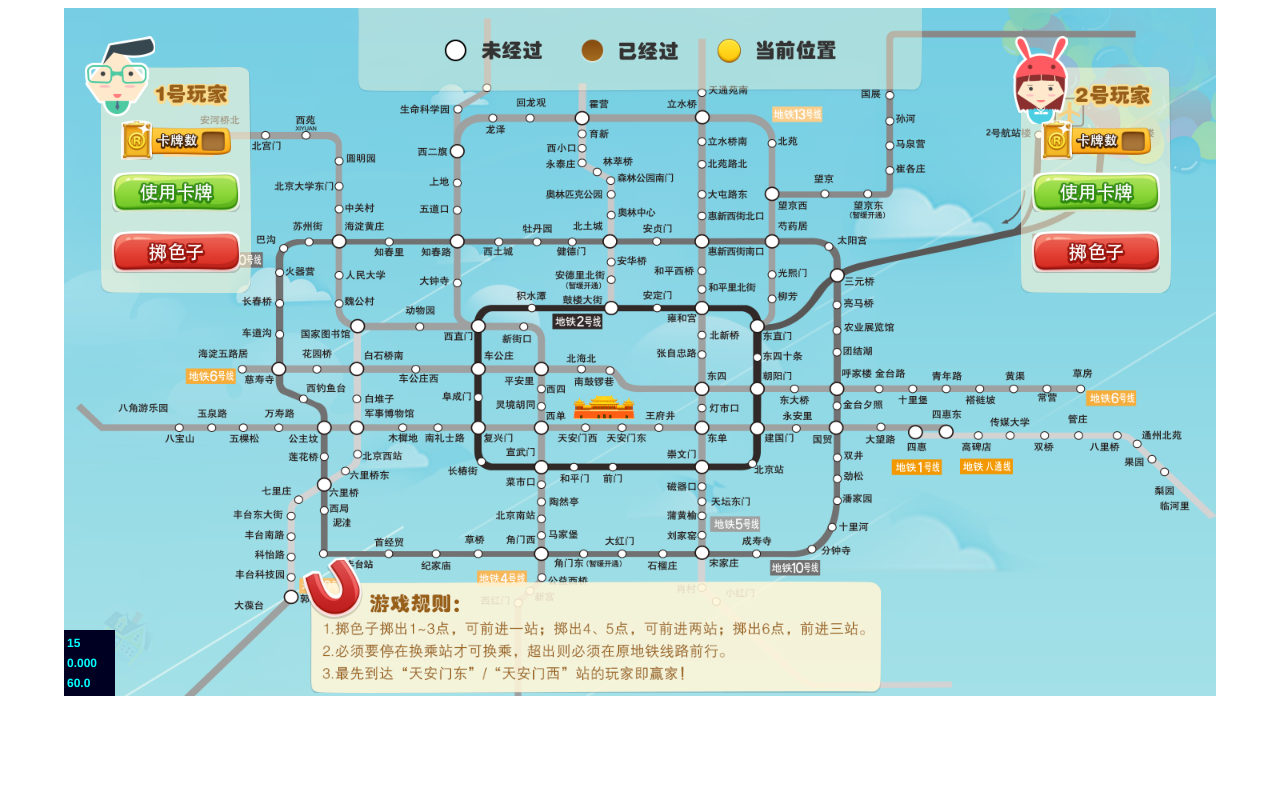
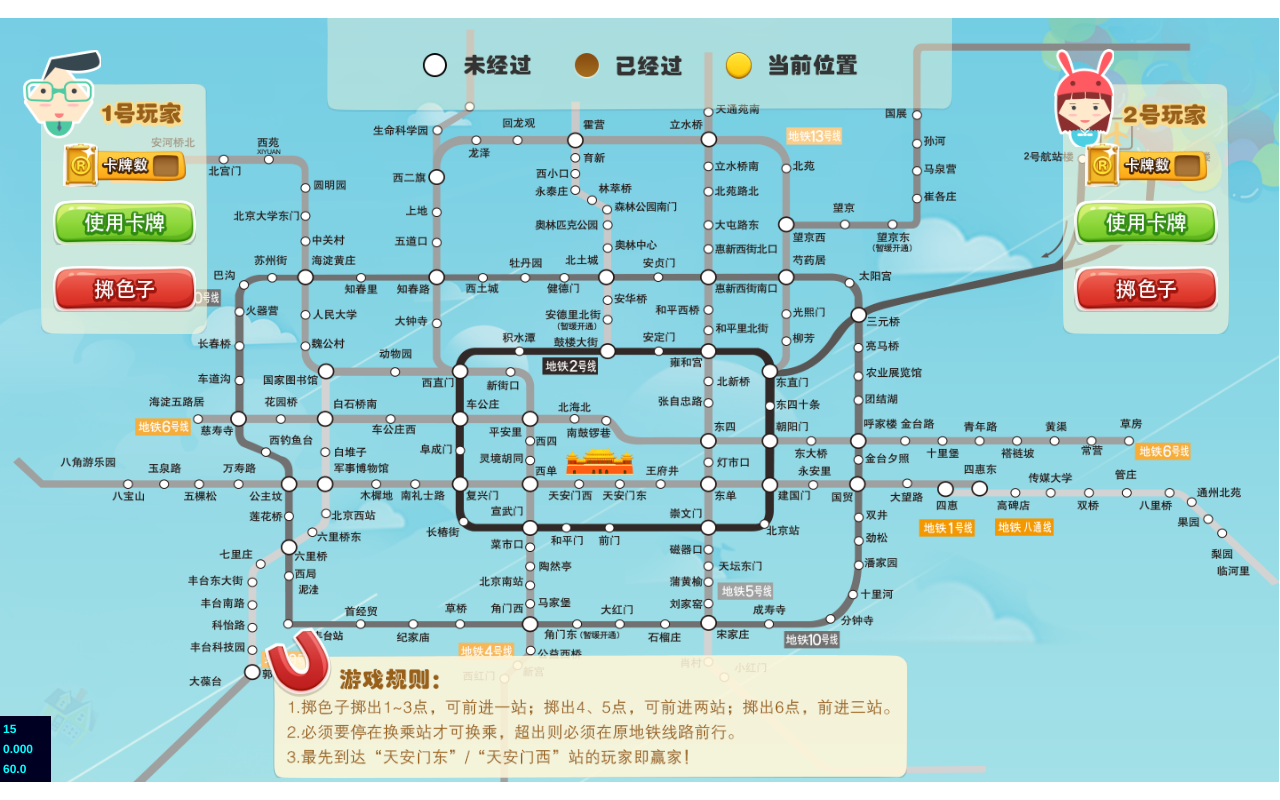
Before and after one commit to sherwinkoo/flight-chess, a plain HTML site: page index.html in a window 1280 px wide. Drawn offline with Linux system fonts and the light colour scheme.

Commit message:
ADD: 屏幕自适应

```diff
--- a/index.html
+++ b/index.html
@@ -6,7 +6,8 @@
     <script type="text/javascript" src="deps/cocos2d-js-v3.11-lite.js" charset="UTF-8"></script>
 </head>
 <body>
-    <canvas id="gameCanvas" width="1152" height="688"></canvas>
+    <!-- <canvas id="gameCanvas" width="1152" height="688"></canvas> -->
+    <canvas id="gameCanvas"></canvas>
     <script type="text/javascript" src="main.js"></script>
 </body>
 </html>
--- a/main.js
+++ b/main.js
@@ -180,10 +180,12 @@ var lines = [
         stations.xizhimen, stations.dazhongsi, stations.zhichunlu, null,
         stations.shaoyaoju, stations.guangximen, stations.liufnag, stations.dongzhimen],
 ]
-cc.log(lines);
 
 window.onload = function(){
     cc.game.onStart = function(){
+        cc.view.setDesignResolutionSize(1152, 688, cc.ResolutionPolicy.SHOW_ALL);
+        cc.view.resizeWithBrowserSize(true);
+
         cc.LoaderScene.preload([], function () {
             // cc.director.runScene(new StartScene());
             cc.director.runScene(new MainScene());
```
